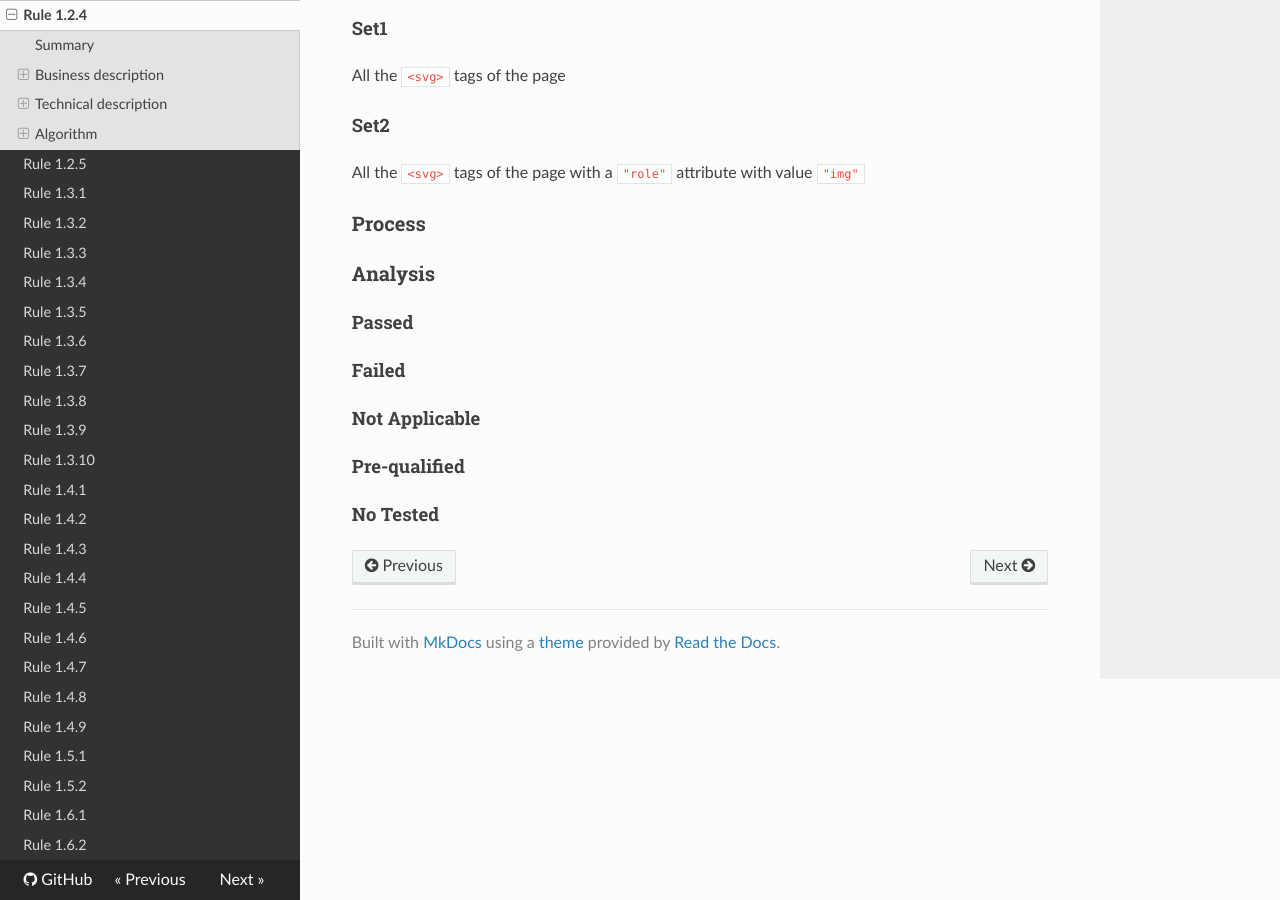
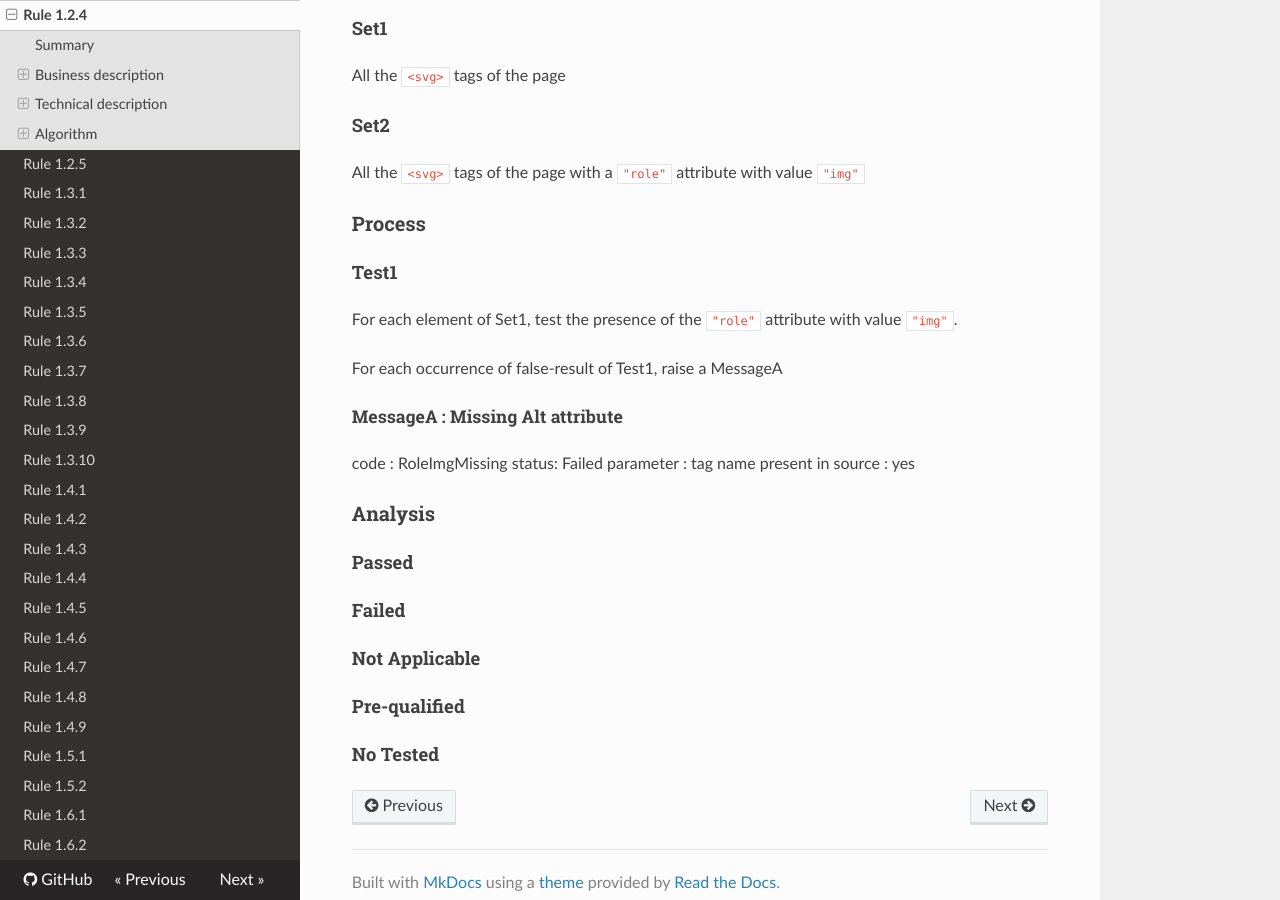
Before and after one commit to Tanaguru/Tanaguru-rules-RGAA-3-doc, an MkDocs documentation site: the page built from docs/Rule-1-2-4.md, in a window 1280 px wide and 900 px high, scrolled down 1278 px. Built offline with MkDocs 1.6.1, drawn with Linux system fonts in a browser that asks for light colours; nearby versions of some CDN libraries; old or Windows-style settings are respelled for this version of MkDocs.

Commit message:
Update Rule-1-2-4.md

```diff
--- a/docs/Rule-1-2-4.md
+++ b/docs/Rule-1-2-4.md
@@ -22,7 +22,6 @@ Chaque image vectorielle de d&eacute;coration (balise `<svg>`) non porteuse d'in
  * La balise `<svg>` ou l'un de ses enfants est d&eacute;pourvue de role, propri&eacute;t&eacute; ou &eacute;tat ARIA visant &agrave; labelliser l'image vectorielle (`aria-label`, `aria-describedby`, `aria-labelledby` par exemple).
  * Les balises `<title>` et `<desc>` sont absentes ou vides
  * La balise `<svg>` ou l'un de ses enfants est d&eacute;pourvue d'attribut `title`
-
 
 ### Level
 
@@ -52,6 +51,19 @@ All the `<svg>` tags of the page with a `"role"` attribute with value `"img"`
 
 ### Process
 
+#### Test1
+
+For each element of Set1, test the presence of the `"role"` attribute with value `"img"`.
+
+For each occurrence of false-result of Test1, raise a MessageA
+
+##### MessageA : Missing Alt attribute
+
+code : RoleImgMissing
+status: Failed
+parameter : tag name
+present in source : yes
+
 ### Analysis
 
 #### Passed
```
